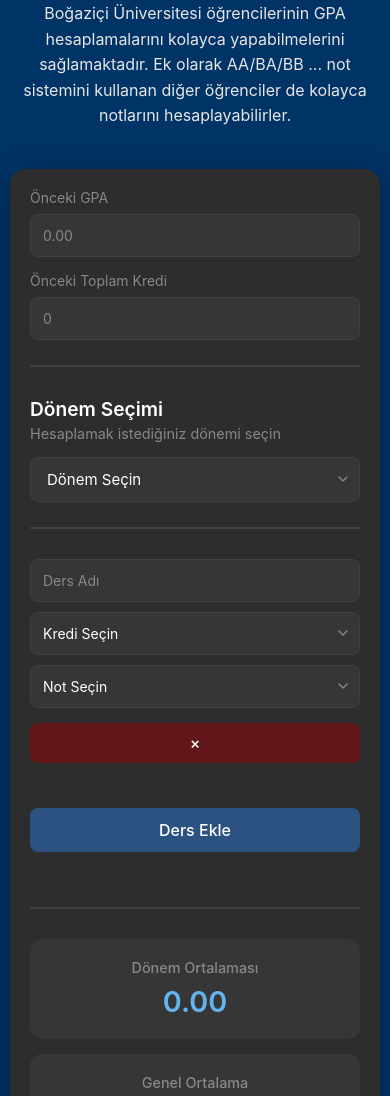
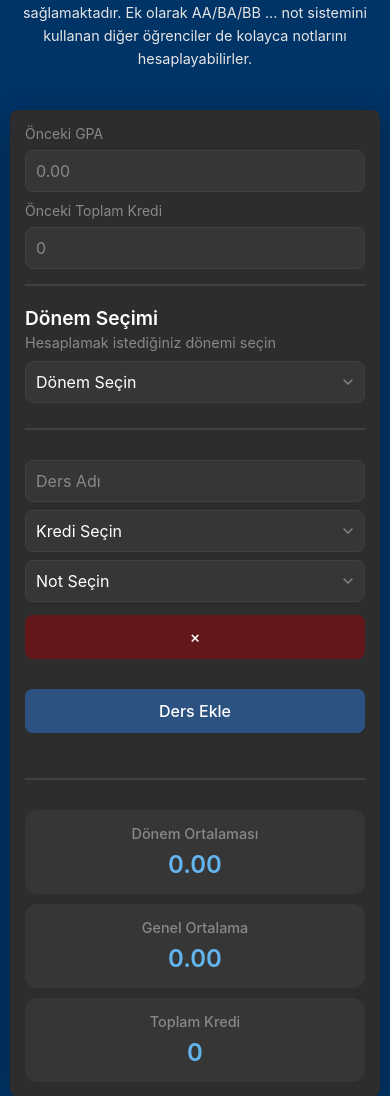
Before and after one commit to kpostaagasi/boun-gpa-calculator, a plain HTML site: page index.html in a window 390 px wide. Shown: the part 234-1330 px from the top of the page. Drawn offline with Linux system fonts and the light colour scheme.

Commit message:
Fix mobile responsive issues and horizontal scroll

```diff
--- a/styles.css
+++ b/styles.css
@@ -305,64 +305,111 @@
 /* Mobil Responsive Düzenlemeler */
 @media screen and (max-width: 768px) {
     body {
-        padding: 20px 0;
+        padding: 10px 0;
+        min-height: auto;
     }
 
     .container {
         padding: 10px;
+        margin: 0;
+        width: 100%;
+        max-width: 100%;
     }
 
     .calculator {
-        padding: 20px;
+        padding: 15px;
+        margin: 0;
+        width: 100%;
+        border-radius: 8px;
     }
 
     .previous-gpa {
         grid-template-columns: 1fr;
-        gap: 15px;
+        gap: 10px;
+        margin-bottom: 20px;
+        padding-bottom: 15px;
     }
 
     .semester-header {
         grid-template-columns: 1fr;
-        gap: 15px;
+        gap: 10px;
     }
 
     .course-entry {
         grid-template-columns: 1fr;
-        gap: 10px;
+        gap: 8px;
+        margin-bottom: 15px;
+    }
+
+    .course-entry input,
+    .course-entry select,
+    .gpa-input-group input,
+    #semesterSelect {
+        width: 100%;
+        padding: 10px;
+        font-size: 16px; /* Daha iyi mobil kullanım için */
     }
 
     .delete-btn {
         width: 100%;
+        height: 44px;
         margin-top: 5px;
     }
 
     h1 {
-        font-size: 1.8em;
+        font-size: 1.5em;
+        margin-bottom: 10px;
     }
 
     .description {
-        font-size: 1em;
+        font-size: 0.9em;
+        padding: 0 10px;
     }
 
     .gpa-results {
         grid-template-columns: 1fr;
-        gap: 15px;
+        gap: 10px;
+    }
+
+    .gpa-item {
+        padding: 15px;
+    }
+
+    .gpa-item span {
+        font-size: 1.5em;
     }
 
     .boun-logo {
-        width: 100px;
-        height: 100px;
+        width: 80px;
+        height: 80px;
+    }
+
+    .btn {
+        padding: 12px 16px;
+        font-size: 16px;
+    }
+
+    .add-btn {
+        margin: 15px 0;
+    }
+
+    /* Yatay kaydırmayı engellemek için */
+    html, body {
+        overflow-x: hidden;
+        width: 100%;
+        position: relative;
     }
 }
 
 /* Tablet Responsive Düzenlemeler */
 @media screen and (min-width: 769px) and (max-width: 1024px) {
     .course-entry {
-        grid-template-columns: 1fr 120px 120px 40px;
-        gap: 10px;
+        grid-template-columns: 1fr 100px 100px 40px;
+        gap: 8px;
     }
 
     .calculator {
-        padding: 25px;
+        padding: 20px;
+        margin: 0 10px;
     }
 }
```
